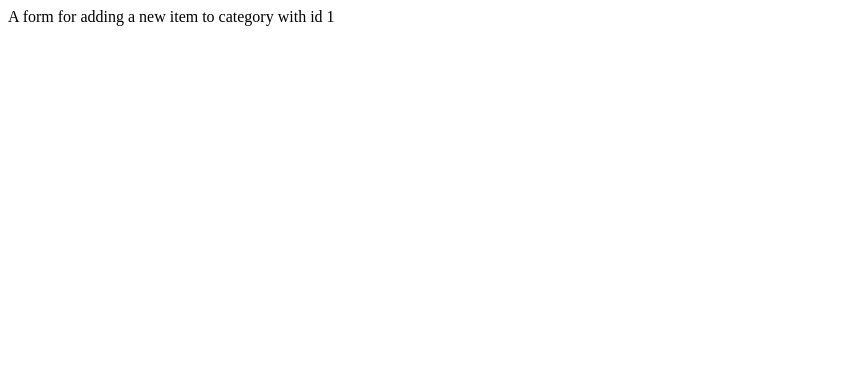
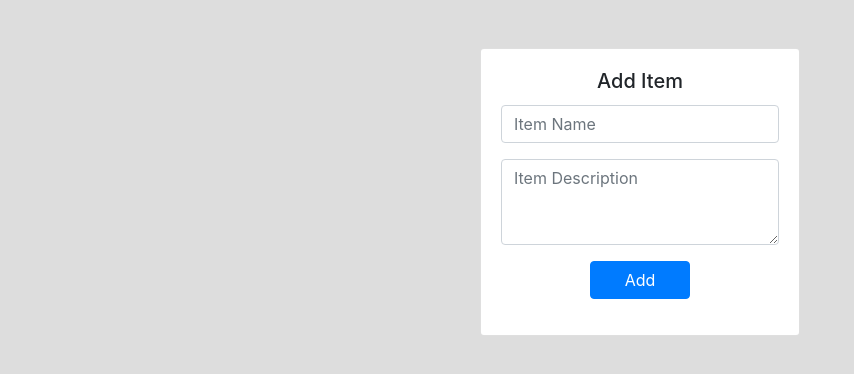
Before and after one commit to amrfekryy/FSND-project2-item-catalog, a Flask app: page /categories/1/items/add/ in a window 1280 px wide. Shown: the top 374 px of the page, without its empty margins (0-854 px from the left). Run offline with Flask 2, Linux system fonts and the light colour scheme; some libraries are stand-ins or nearby versions.

Commit message:
Complete add_item functionality

```diff
--- a/app.py
+++ b/app.py
@@ -58,9 +58,25 @@ def delete_category(category_id):
 	return f"A form for deleting category with id {category_id}"
 
 
-@app.route('/categories/<int:category_id>/items/add/')
+@app.route('/categories/<int:category_id>/items/add/', methods=['GET', 'POST'])
 def add_item(category_id):
-	return f"A form for adding a new item to category with id {category_id}"
+	if request.method == 'POST':
+		# get form inputs
+		item_name = request.form.get('item_name')
+		item_description = request.form.get('item_description')
+		# verify inputs
+		if not item_name:
+			return "Item name was not provided"
+		# create new item
+		new_item = Item(
+			name=item_name,
+			description=item_description,
+			category_id=category_id)
+		db_session.add(new_item)
+		db_session.commit()
+		return redirect(url_for('index'))
+	else:
+		return render_template('add_item.html', category_id=category_id)
 
 
 @app.route('/items/<int:item_id>/')
--- a/templates/add_item.html
+++ b/templates/add_item.html
@@ -6,7 +6,7 @@
     <div class="card-body" style="text-align: center">
 
       <h5 class="card-title">Add Item</h5>
-      <form action="#">
+      <form action="{{url_for('add_item', category_id=category_id)}}", method="post">
         <input class="form-control mb-3" name="item_name" type="text" placeholder="Item Name">
         <textarea class="form-control mb-3" name="item_description" type="text" placeholder="Item Description" rows="3"></textarea>
         <button type="submit" class="btn btn-primary mb-3" style="width:100px">Add</button>
--- a/templates/index.html
+++ b/templates/index.html
@@ -27,7 +27,7 @@
       {% endfor %}
     </div>
   </div>
-  <div class="col">
+  <div class="col-8">
     <div class="tab-content" id="nav-tabContent">
       {% for category in categories %}
       <div class="tab-pane fade show" id="list-{{category.name}}" role="tabpanel" aria-labelledby="list-{{category.name}}-list">
```
